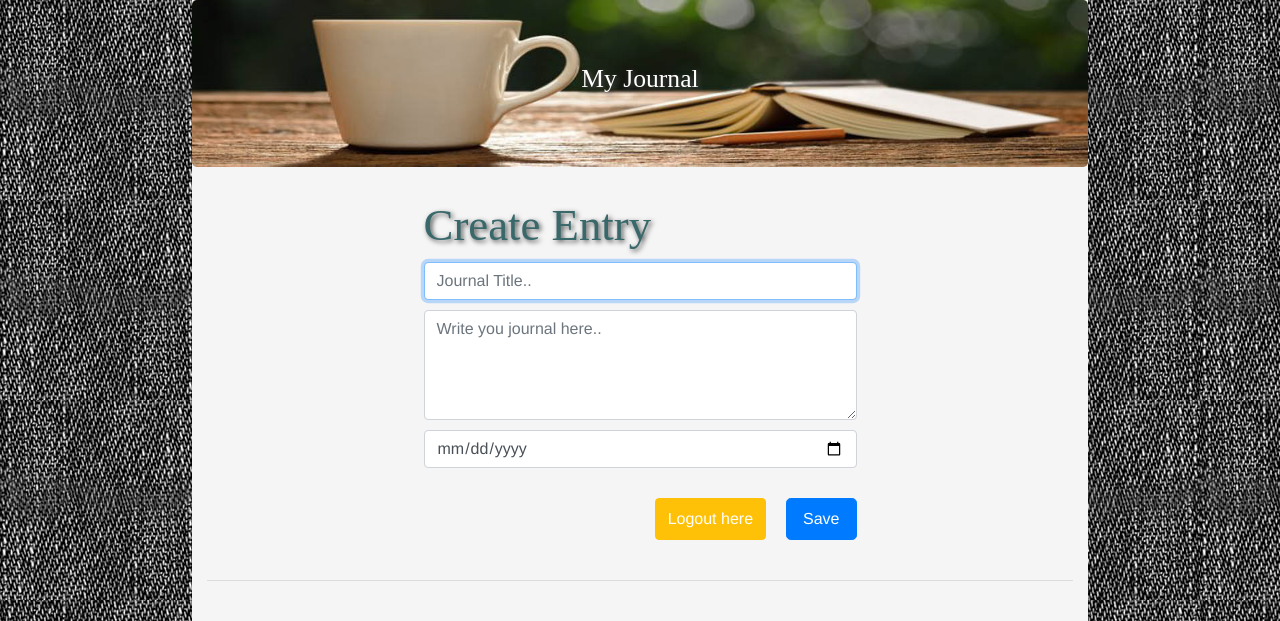
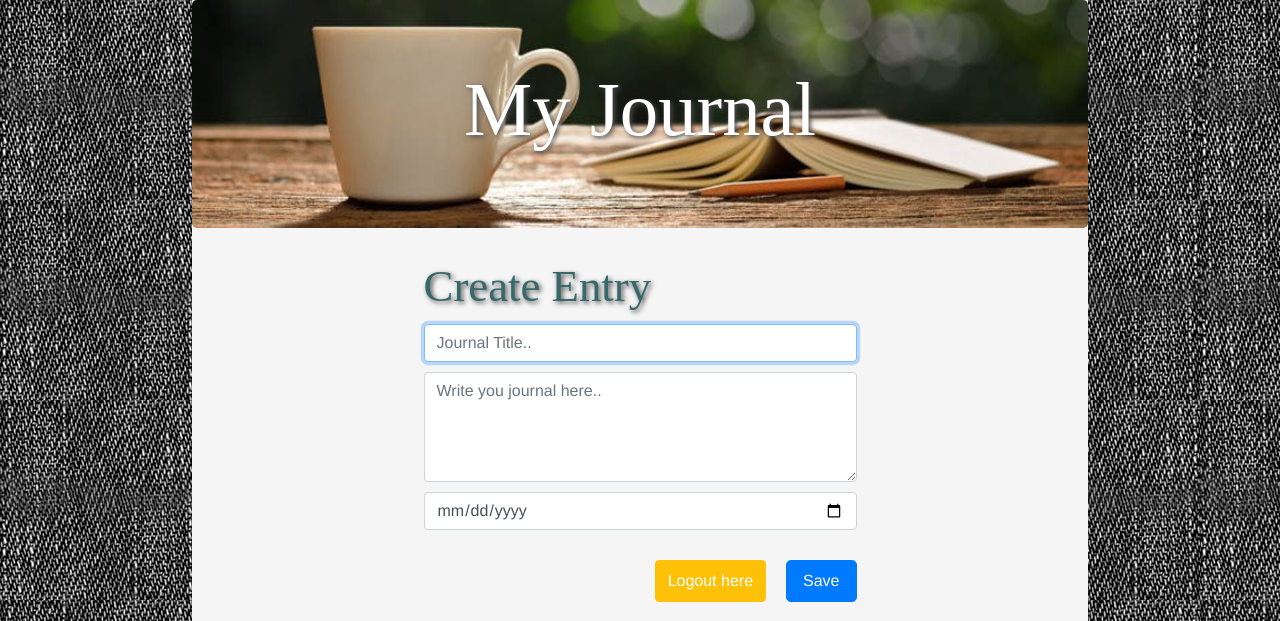
Before and after one commit to paulonova/MyJournalPHP, a PHP site: page /journal.php in a window 1280 px wide. Shown: the top 621 px of the page. Run offline with PHP 8.4, Linux system fonts and the light colour scheme; the visitor is signed in with stand-in values (Sample User, id 1); data that the repository does not hold is empty; some web fonts are replaced.

Commit message:
My Journal is done

```diff
--- a/inlamning_1/paulo_nova_journal/css/styles2.css
+++ b/inlamning_1/paulo_nova_journal/css/styles.css
@@ -29,7 +29,8 @@ p.sub_title{
 
 /* X from the Alerts.. */
 .alert-dismissible .close{
-    background-color: tomato;
+    text-align: center;
+    margin: auto;
 }
 
 .inlamning_title, .saved_journal{
@@ -47,9 +48,12 @@ p.sub_title{
 
 .inlamning_title h1, h3{
     color: white;
-    font-size: 4vw;
     font-family: 'Gaegu', cursive;
     text-shadow: 2px 2px 5px rgb(77, 75, 75);
+}
+
+.inlamning_title h1.journal_title{
+    font-size: 2em;
 }
 
 
@@ -199,7 +203,11 @@ button a{
     }
 
     .inlamning_title h1, h3{
-        font-size: 2vw;
+        font-size: 1em;
+    }
+
+    .inlamning_title h1.journal_title{
+        font-size: 2em;
     }
 
     .saved_articles{
@@ -228,7 +236,11 @@ button a{
     }
 
     .inlamning_title h1, h3{
-        font-size: 7vw;
+        font-size: 1em;
+    }
+
+    .inlamning_title h1.journal_title{
+        font-size: 2em;
     }
 
     .saved_articles{
--- a/inlamning_1/paulo_nova_journal/index.php
+++ b/inlamning_1/paulo_nova_journal/index.php
@@ -45,7 +45,7 @@
 
     <hr>
 
-      <form id="register_form" class="form_register hidden" action='partials/register.php' method='POST'>
+      <form id="register_form" class="form_register hidden" action='partials/post_entry.php' method='POST'>
         <div class="register_form">
             <h2 class="form-signin-heading">Register</h2>
 
--- a/inlamning_1/paulo_nova_journal/partials/head.php
+++ b/inlamning_1/paulo_nova_journal/partials/head.php
@@ -10,7 +10,7 @@
   <link rel="stylesheet" href="https://stackpath.bootstrapcdn.com/bootstrap/4.1.0/css/bootstrap.min.css"
     integrity="sha384-9gVQ4dYFwwWSjIDZnLEWnxCjeSWFphJiwGPXr1jddIhOegiu1FwO5qRGvFXOdJZ4"
     crossorigin="anonymous">
-    <link rel="stylesheet" href="css/styles2.css">
+    <link rel="stylesheet" href="css/styles.css">
     <script src="js/script.js" defer></script>
   <title>Journal</title>
 </head>
--- a/inlamning_1/paulo_nova_journal/partials/journal_head.php
+++ b/inlamning_1/paulo_nova_journal/partials/journal_head.php
@@ -10,7 +10,7 @@
   <link rel="stylesheet" href="https://stackpath.bootstrapcdn.com/bootstrap/4.1.0/css/bootstrap.min.css"
     integrity="sha384-9gVQ4dYFwwWSjIDZnLEWnxCjeSWFphJiwGPXr1jddIhOegiu1FwO5qRGvFXOdJZ4"
     crossorigin="anonymous">
-  <link rel="stylesheet" href="css/styles2.css">
+  <link rel="stylesheet" href="css/styles.css">
   <link href="https://fonts.googleapis.com/css?family=Dancing+Script|Gaegu|Pacifico" rel="stylesheet">
 
   <title>Journal</title>
```
Also changed, not shown: inlamning_1/paulo_nova_journal/partials/post_entry.php (+22 -0 lines), inlamning_1/paulo_nova_journal/partials/register.php (deleted, +0 -21 lines).
